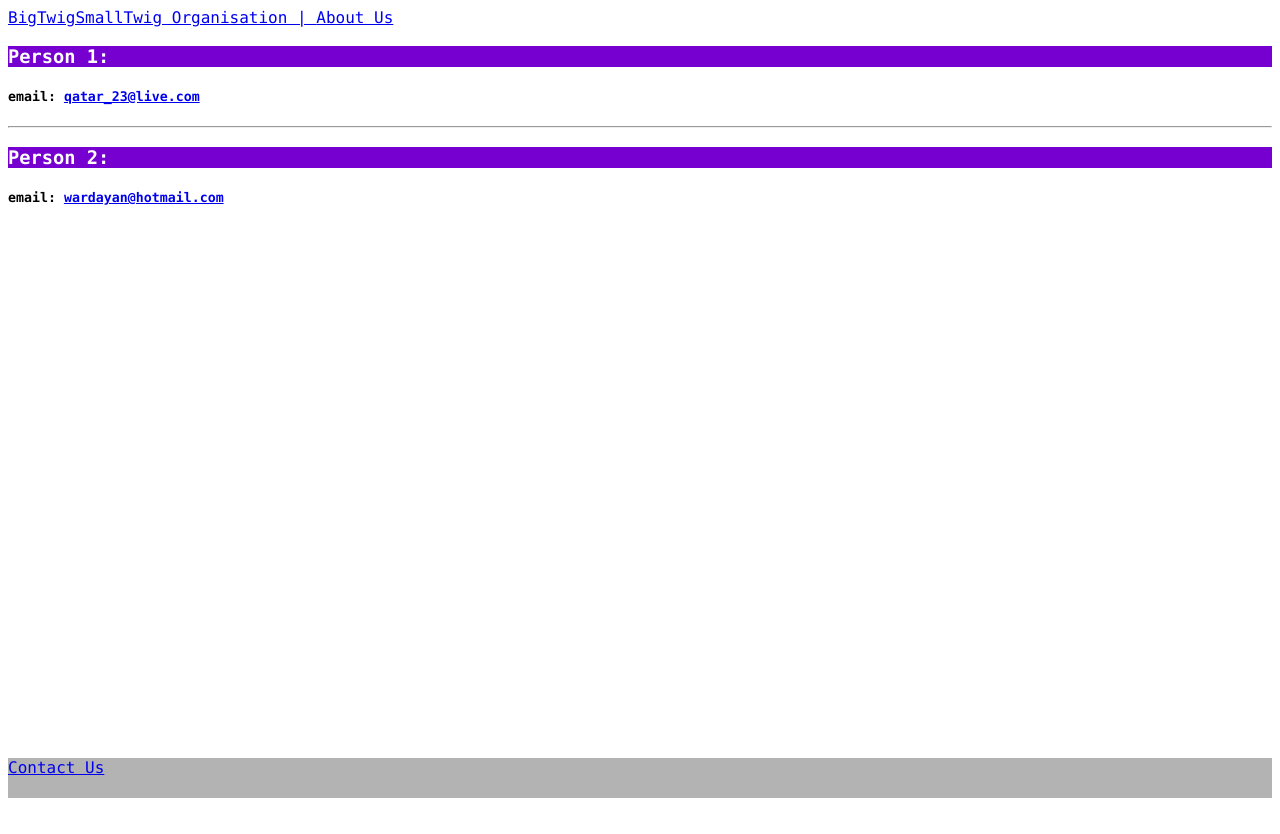
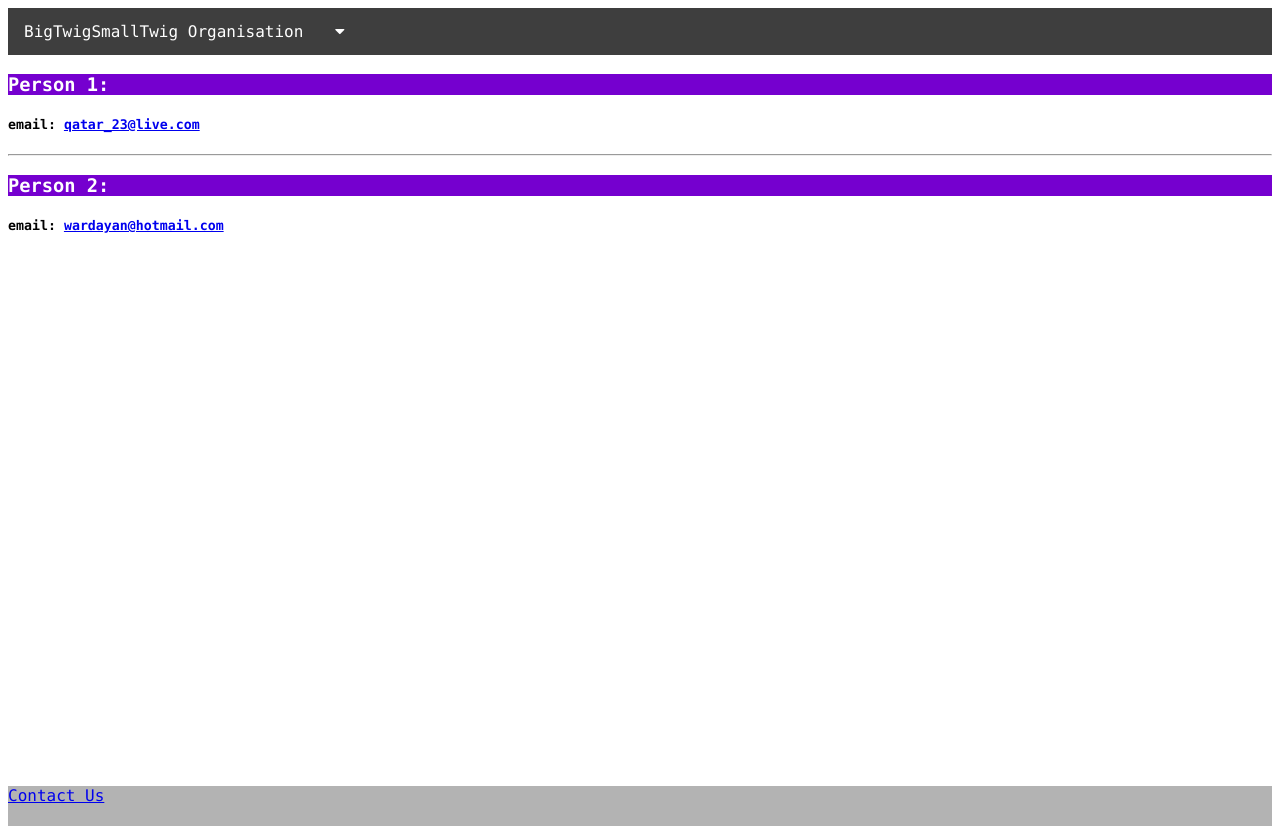
Before and after one commit to BigTwigSmallTwig/BigTwigSmallTwig.github.io, a plain HTML site: page contactus.html in a window 1280 px wide. Before the commit the page ends 806 px from the top, so only its background shows below. Drawn offline with Linux system fonts and the light colour scheme.

Commit message:
Add navigation bar to contactus.html

```diff
--- a/contactus.html
+++ b/contactus.html
@@ -1,12 +1,19 @@
 <!DOCTYPE html>
 <html>
     <header>
+        <link rel="stylesheet" href="https://cdnjs.cloudflare.com/ajax/libs/font-awesome/4.7.0/css/font-awesome.min.css">
         <link rel="stylesheet" href="style.css">
-        <nav>
-            <a href="index.html">BigTwigSmallTwig Organisation  |  </a>
-            <a href="abtus.html">About Us</a>
-        </nav>
+        <div class="navbar">
+            <a href="index.html">BigTwigSmallTwig Organisation</a>
+            <div class="subnav">
+                <button class="subnavbtn"><i class="fa fa-caret-down"></i></button>
+                <div class="subnav-content">
+                    <a href="abtus.html">About Us</a>
+                </div>
+            </div>
+        </div>
     </header>
+
 
     <body>
         <div id="page-container">
```
